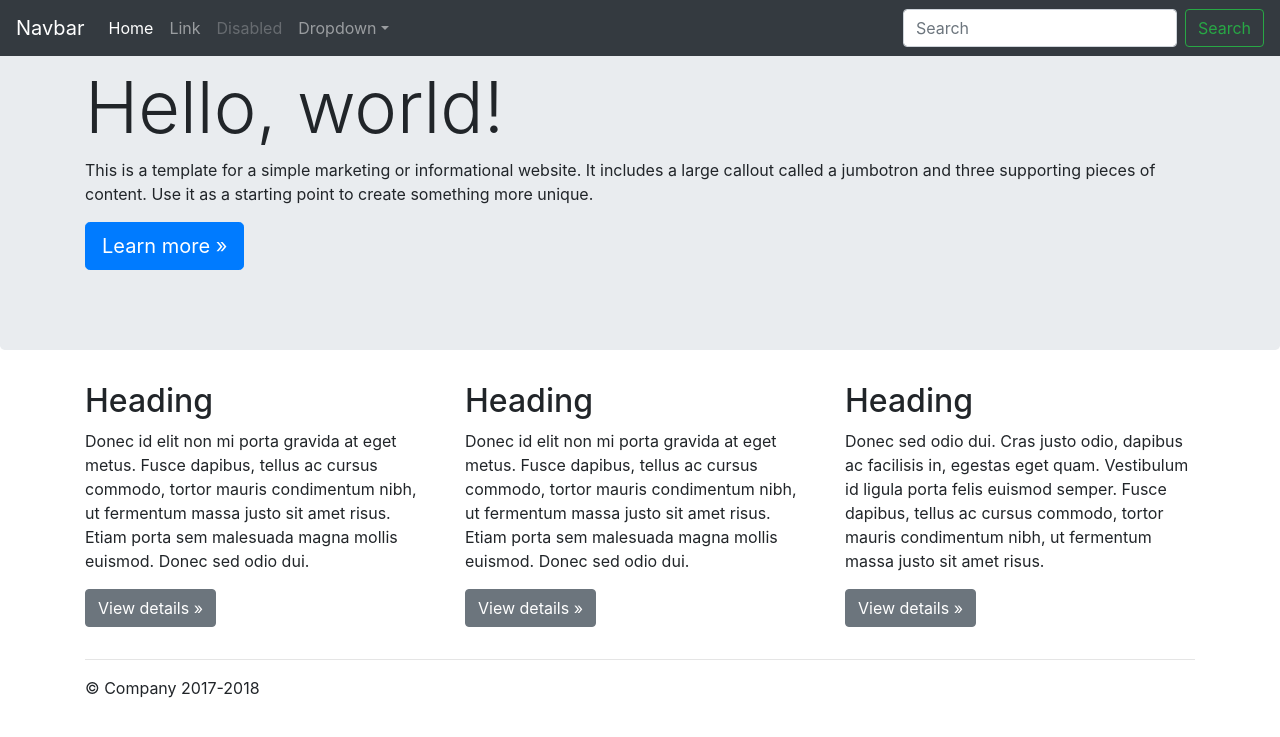
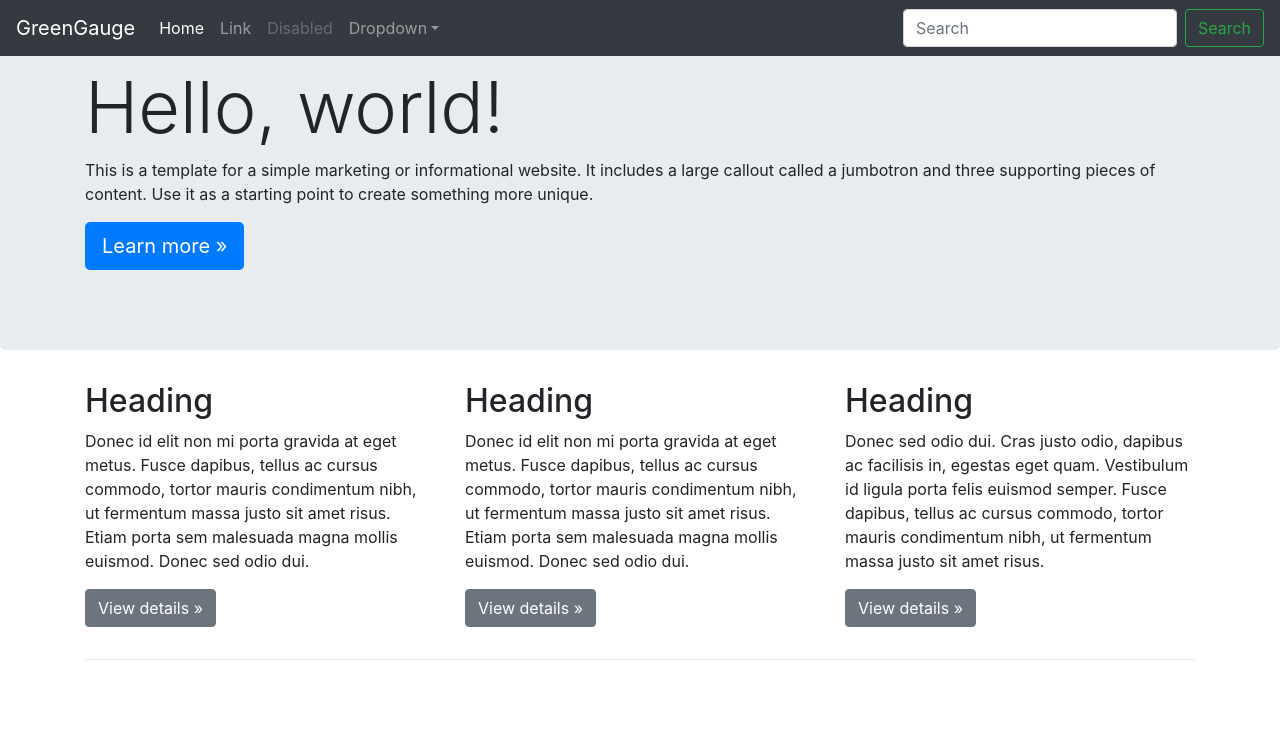
Before and after one commit to RailUwU/GreenGauge, a Django app: template GreenGauge/templates/home/dashboard.html in a window 1280 px wide. Shown: the top 737 px of the page. Run offline with Django 5.2, Linux system fonts and the light colour scheme; the template is opened without the code that fills it, so the values that code supplies are empty; some libraries are stand-ins or nearby versions.

Commit message:
Home page

```diff
--- a/GreenGauge/templates/home/dashboard.html
+++ b/GreenGauge/templates/home/dashboard.html
@@ -7,7 +7,7 @@
     <meta name="author" content="">
     <link rel="icon" href="/docs/4.0/assets/img/favicons/favicon.ico">
 
-    <title>Jumbotron Template for Bootstrap</title>
+    <title>GreenGauge</title>
 
     <link rel="canonical" href="https://getbootstrap.com/docs/4.0/examples/jumbotron/">
 
@@ -21,7 +21,7 @@
   <body>
 
     <nav class="navbar navbar-expand-md navbar-dark fixed-top bg-dark">
-      <a class="navbar-brand" href="#">Navbar</a>
+      <a class="navbar-brand" href="#">GreenGauge</a>
       <button class="navbar-toggler" type="button" data-toggle="collapse" data-target="#navbarsExampleDefault" aria-controls="navbarsExampleDefault" aria-expanded="false" aria-label="Toggle navigation">
         <span class="navbar-toggler-icon"></span>
       </button>
@@ -90,9 +90,6 @@
 
     </main>
 
-    <footer class="container">
-      <p>&copy; Company 2017-2018</p>
-    </footer>
 
     <!-- Bootstrap core JavaScript
     ================================================== -->
```
